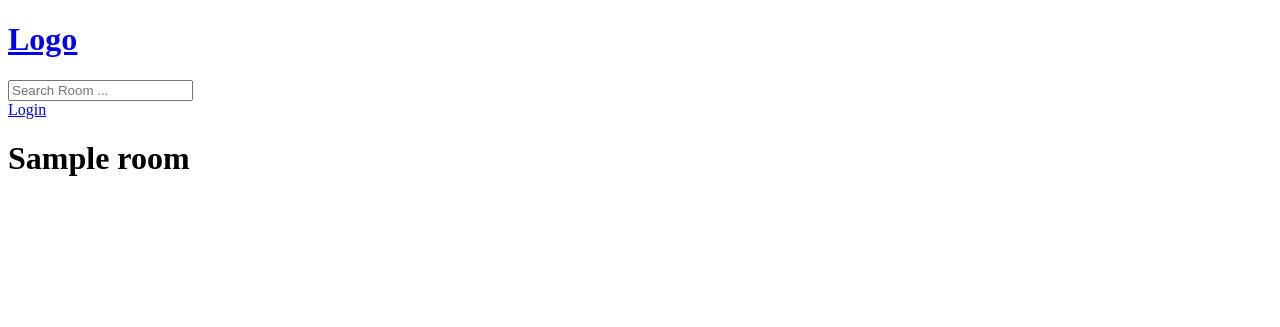
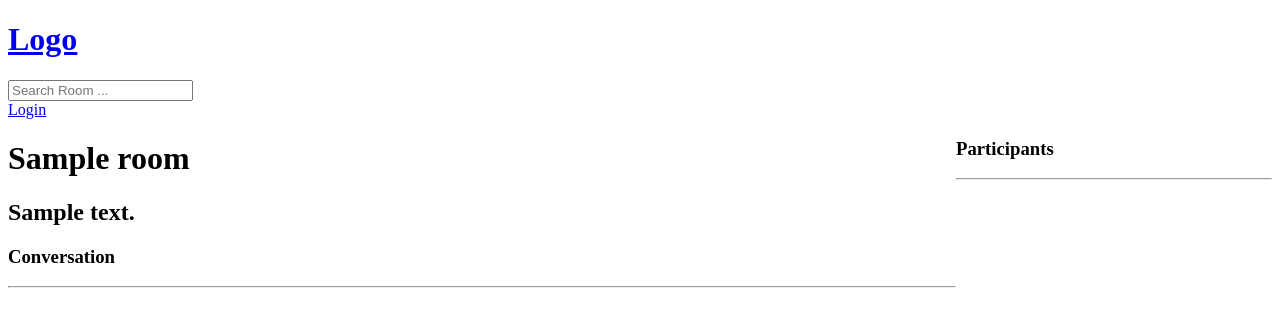
Before and after one commit to mahadi025/Group-Chat, a Django app: page /room/1/ in a window 1280 px wide. Shown: the top 327 px of the page. Run offline with Django 4.2, Linux system fonts and the light colour scheme; tables that the repository leaves empty hold one stand-in row (values such as "Sample post").

Commit message:
implemented room

```diff
--- a/core/templates/core/room.html
+++ b/core/templates/core/room.html
@@ -1,5 +1,47 @@
 {% extends "main.html" %}
 
 {% block content %}
-    <h1>{{room.name}}</h1>
+    <style>
+        .room-container{
+            display: grid;
+            grid-template-columns: 3fr 1fr;
+        }
+    </style>
+    <div class="room-container">
+        <div>
+            <h1>{{room.name}}</h1>
+            <h2>{{room.description}}</h2>
+            <div class="comment-wrapper">
+                <h3>Conversation</h3>
+                <hr>
+                {% for message in room_messages %}
+                    <div>
+                        {% if request.user == message.user %}
+                            <a href="{% url 'delete-message' message.id %}">Delete</a>
+                        {% endif %}
+                        <small>@{{message.user}} {{message.created | timesince}} ago</small>
+                        <p>{{message.body}}</p>
+                        <hr>
+                    </div>
+                {% endfor %}
+            </div>
+            {% if request.user.is_authenticated %}
+                <div class="comment-form">
+                    <form method="POST" action="">
+                        {% csrf_token %}
+                        <input type="text" name="body" placeholder="Write your message here...">
+                    </form>
+                </div>
+            {% endif %}
+        </div>
+        <div>
+            <h3>Participants</h3>
+            <hr>
+            {% for user in participants %}
+                <div>
+                    <p>@{{user.username}}</p>
+                </div>
+            {% endfor %}
+        </div>
+    </div>
 {% endblock content %}
```
